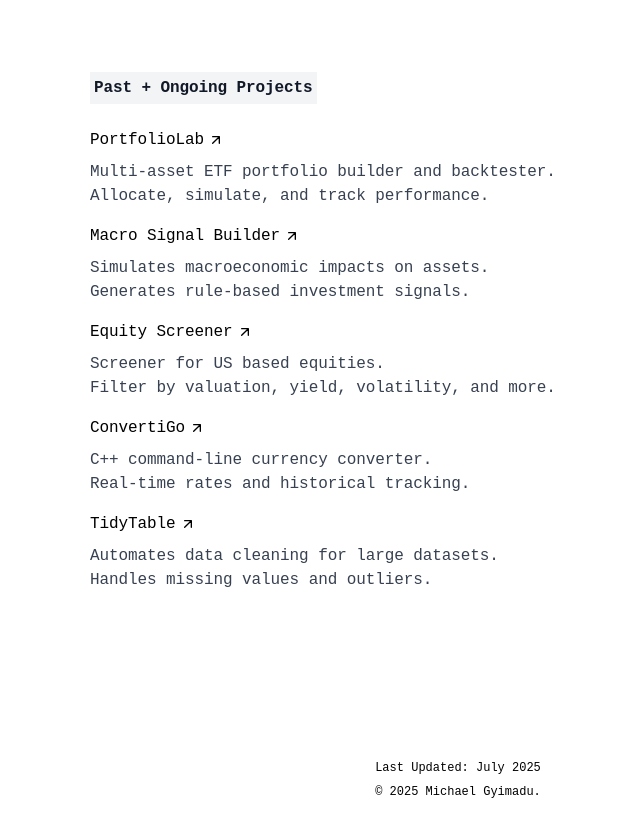
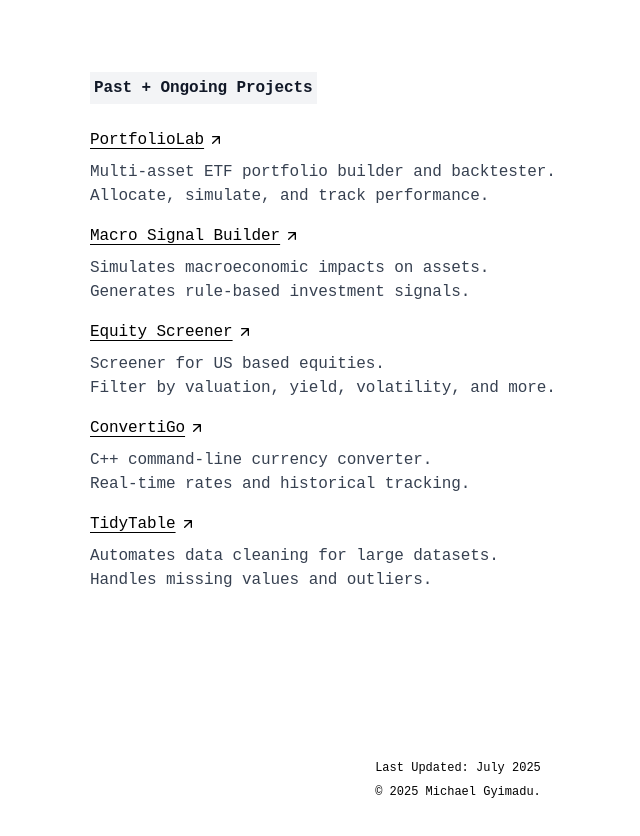
Before and after one commit to gyimadu/portfolio, a Next.js app: page / in a window 1280 px wide. Shown: the part 1020-1856 px from the top of the page, without its empty margins (182-822 px from the left). Built offline with nearby package versions, Linux system fonts and the light colour scheme; a web font is replaced by a local one.

Commit message:
Update projects section on homepage

```diff
--- a/src/app/page.tsx
+++ b/src/app/page.tsx
@@ -131,7 +131,7 @@ export default function Home() {
                     {/* PortfolioLab */}
                     <div className="">
                       <div className="flex items-center gap-2 mb-1">
-                        <a href="https://github.com/gyimadu/portfolio-backtest-engine" target="_blank" rel="noopener noreferrer" className="text-base md:text-base font-semibold text-black hover:text-blue-700 transition-colors flex items-center group mb-1">
+                        <a href="https://github.com/gyimadu/portfolio-backtest-engine" target="_blank" rel="noopener noreferrer" className="text-base md:text-base font-semibold text-black hover:text-blue-700 transition-colors flex items-center group mb-1 underline underline-offset-4 decoration-1">
                           PortfolioLab
                           <span className="ml-1"><svg className="inline w-4 h-4 group-hover:text-blue-700 transition-colors" fill="none" stroke="currentColor" strokeWidth="2" viewBox="0 0 24 24"><path strokeLinecap="round" strokeLinejoin="round" d="M7 17L17 7M7 7h10v10" /></svg></span>
                         </a>
@@ -141,7 +141,7 @@ export default function Home() {
                     {/* Macro Signal Builder */}
                     <div className="">
                       <div className="flex items-center gap-2 mb-1">
-                        <a href="https://github.com/gyimadu/macro-signal-builder" target="_blank" rel="noopener noreferrer" className="text-base md:text-base font-semibold text-black hover:text-blue-700 transition-colors flex items-center group mb-1">
+                        <a href="https://github.com/gyimadu/macro-signal-builder" target="_blank" rel="noopener noreferrer" className="text-base md:text-base font-semibold text-black hover:text-blue-700 transition-colors flex items-center group mb-1 underline underline-offset-4 decoration-1">
                           Macro Signal Builder
                           <span className="ml-1"><svg className="inline w-4 h-4 group-hover:text-blue-700 transition-colors" fill="none" stroke="currentColor" strokeWidth="2" viewBox="0 0 24 24"><path strokeLinecap="round" strokeLinejoin="round" d="M7 17L17 7M7 7h10v10" /></svg></span>
                         </a>
@@ -151,7 +151,7 @@ export default function Home() {
                     {/* Equity Screener */}
                     <div className="">
                       <div className="flex items-center gap-2 mb-1">
-                        <a href="https://bull-app.vercel.app/screener" target="_blank" rel="noopener noreferrer" className="text-base md:text-base font-semibold text-black hover:text-blue-700 transition-colors flex items-center group mb-1">
+                        <a href="https://bull-app.vercel.app/screener" target="_blank" rel="noopener noreferrer" className="text-base md:text-base font-semibold text-black hover:text-blue-700 transition-colors flex items-center group mb-1 underline underline-offset-4 decoration-1">
                           Equity Screener
                           <span className="ml-1"><svg className="inline w-4 h-4 group-hover:text-blue-700 transition-colors" fill="none" stroke="currentColor" strokeWidth="2" viewBox="0 0 24 24"><path strokeLinecap="round" strokeLinejoin="round" d="M7 17L17 7M7 7h10v10" /></svg></span>
                         </a>
@@ -161,7 +161,7 @@ export default function Home() {
                     {/* ConvertiGo */}
                     <div className="">
                       <div className="flex items-center gap-2 mb-1">
-                          <a href="https://github.com/gyimadu/cpp-financial-toolkit/tree/main/currency_converter" target="_blank" rel="noopener noreferrer" className="text-base md:text-base font-semibold text-black hover:text-blue-700 transition-colors flex items-center group mb-1">
+                          <a href="https://github.com/gyimadu/cpp-financial-toolkit/tree/main/currency_converter" target="_blank" rel="noopener noreferrer" className="text-base md:text-base font-semibold text-black hover:text-blue-700 transition-colors flex items-center group mb-1 underline underline-offset-4 decoration-1">
                           ConvertiGo
                           <span className="ml-1"><svg className="inline w-4 h-4 group-hover:text-blue-700 transition-colors" fill="none" stroke="currentColor" strokeWidth="2" viewBox="0 0 24 24"><path strokeLinecap="round" strokeLinejoin="round" d="M7 17L17 7M7 7h10v10" /></svg></span>
                         </a>
@@ -171,7 +171,7 @@ export default function Home() {
                     {/* TidyTable */}
                     <div className="">
                       <div className="flex items-center gap-2 mb-1">
-                        <a href="https://data-cleaning-automation.onrender.com/" target="_blank" rel="noopener noreferrer" className="text-base md:text-base font-semibold text-black hover:text-blue-700 transition-colors flex items-center group mb-1">
+                        <a href="https://data-cleaning-automation.onrender.com/" target="_blank" rel="noopener noreferrer" className="text-base md:text-base font-semibold text-black hover:text-blue-700 transition-colors flex items-center group mb-1 underline underline-offset-4 decoration-1">
                           TidyTable
                           <span className="ml-1"><svg className="inline w-4 h-4 group-hover:text-blue-700 transition-colors" fill="none" stroke="currentColor" strokeWidth="2" viewBox="0 0 24 24"><path strokeLinecap="round" strokeLinejoin="round" d="M7 17L17 7M7 7h10v10" /></svg></span>
                         </a>
```
